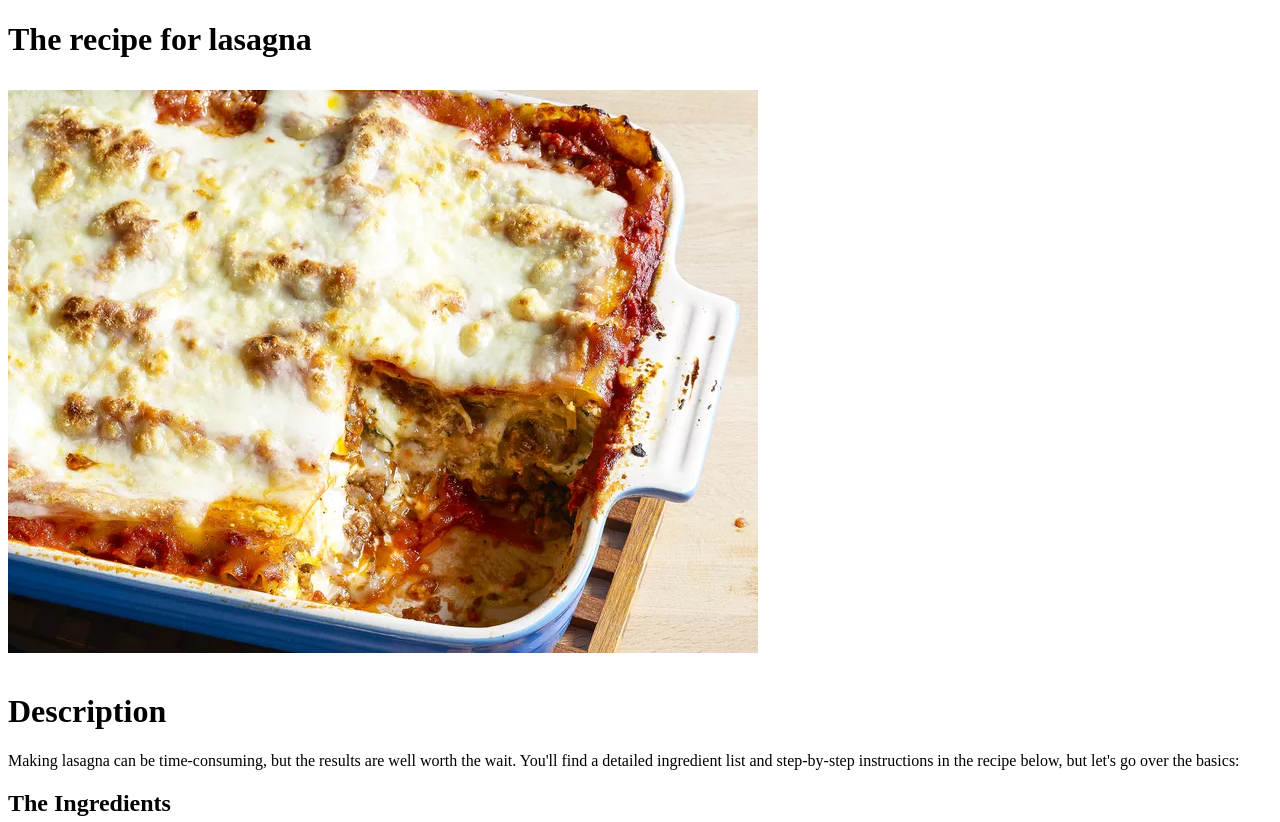
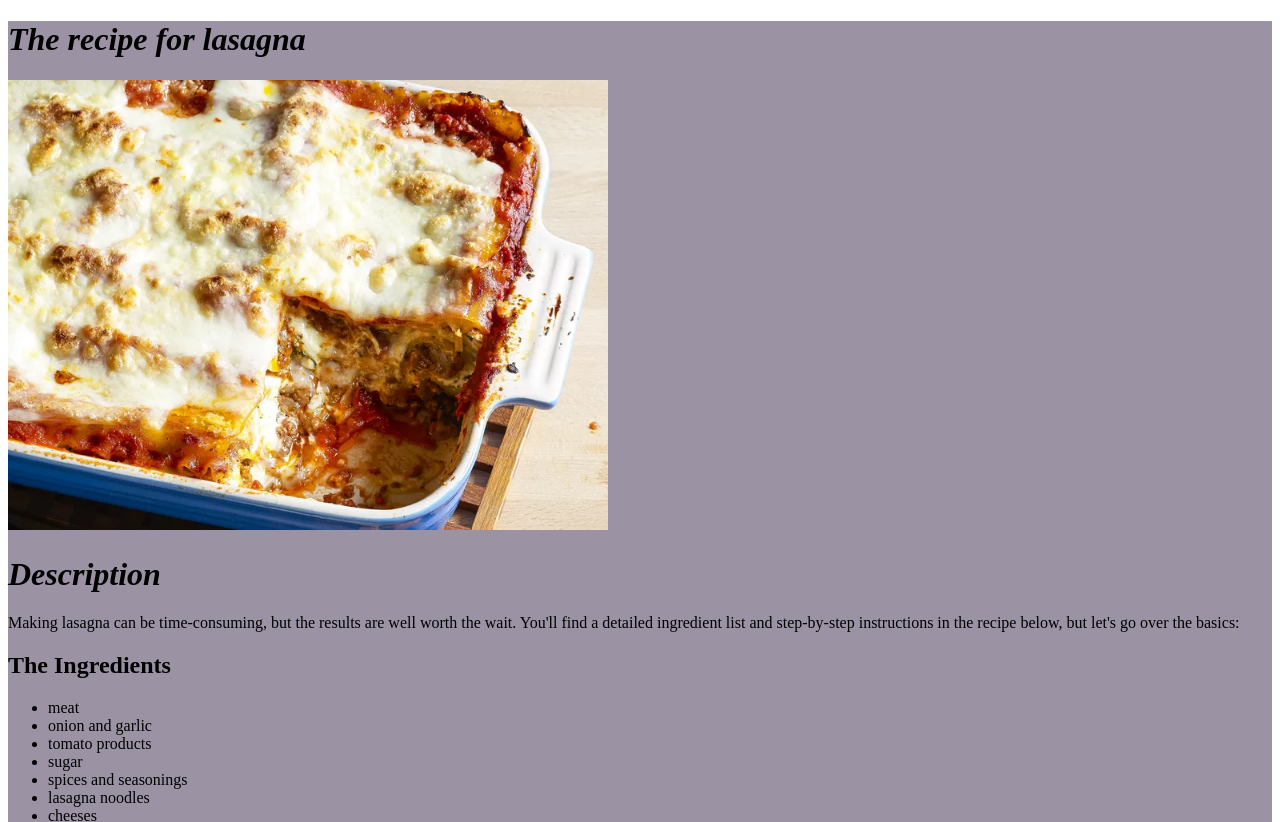
Before and after one commit to Patrick-Ampomah-Asamoah/odin-recipes, a plain HTML site: page recipes/lasagna.html in a window 1280 px wide. Shown: the top 822 px of the page. Drawn offline with Linux system fonts and the light colour scheme.

Commit message:
CSS ADDED
I added css. styles to the websites

```diff
--- a/recipes/lasagna.html
+++ b/recipes/lasagna.html
@@ -1,18 +1,19 @@
 <!DOCTYPE html>
 <html lang="en">
 <head>
+    <link rel="stylesheet" href="styles.css">
     <meta charset="UTF-8">
     <title>Lasagna</title>
 </head>
 <body>
-    <h1>
-        The recipe for lasagna
+    <div>
+    <h1 class="hello">
+         The recipe for lasagna</h1>
         <p>
         <img src="SHOT.jpg" alt="lasagna">
         </p>
-    </h1>
     <p>
-        <h1>Description</h1>
+        <h1 class="hello">Description</h1>
     </p>
     <p>
         Making lasagna can be time-consuming, but the results are well worth the wait. You'll find a detailed ingredient list and step-by-step instructions in the recipe below, but let's go over the basics:
@@ -32,7 +33,7 @@
         <li>cheeses</li>
         <li>egg</li>
     </ul>
-    <h2>
+    <h2 class="hello">
         Steps
     </h2>
     <ol>
@@ -43,5 +44,6 @@
         </li>
         <li>In a mixing bowl, combine ricotta cheese with egg, remaining 2 tablespoons parsley, and 1/2 teaspoon salt.<p><img src="5.jpg"></p></li>
     </ol>
+</div>
 </body>
 </html>
--- /dev/null
+++ b/recipes/styles.css
@@ -0,0 +1,13 @@
+img {
+    height: auto;
+    width:600px;
+}
+.hello {
+    color: black;
+    font-style: oblique;
+    font-family: 'Times New Roman', Times, serif;
+}
+
+div {
+    background-color: rgb(155, 146, 163);
+}
--- /dev/null
+++ b/style.css
@@ -0,0 +1,13 @@
+h1 {
+    font-family: 'Lucida Sans', 'Lucida Sans Regular', 'Lucida Grande', 'Lucida Sans Unicode', Geneva, Verdana, sans-serif;
+    font-size: 24px;
+    background-color: rgb(255, 255, 255);
+    color: hsl(0,0%,0%);
+}
+
+a {
+    font-style: oblique;
+    font-family: Cambria, Cochin, Georgia, Times, 'Times New Roman', serif;
+    background-color: black;
+    color: aqua;
+}
```
Also changed, not shown: index.html (+1 -0 lines).
